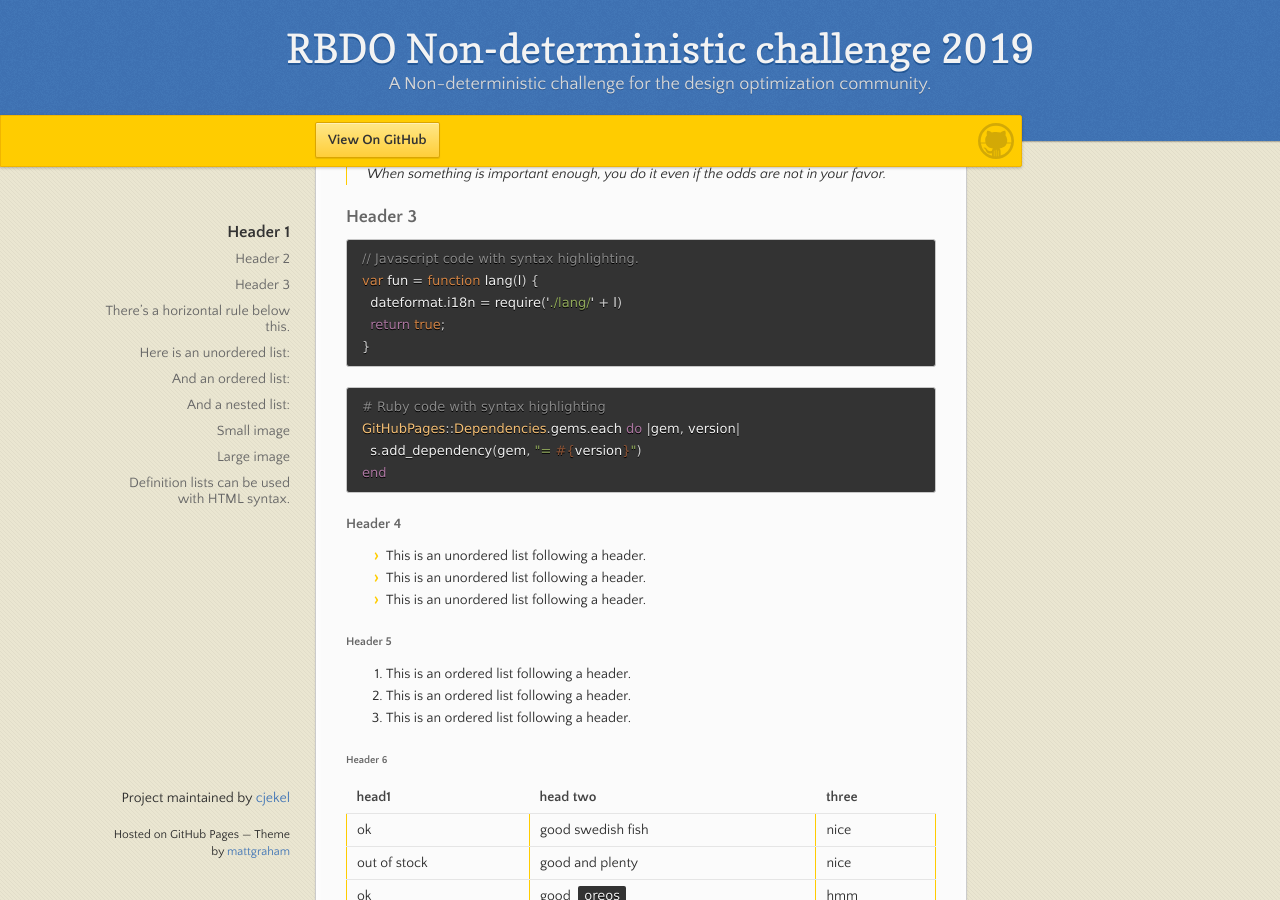
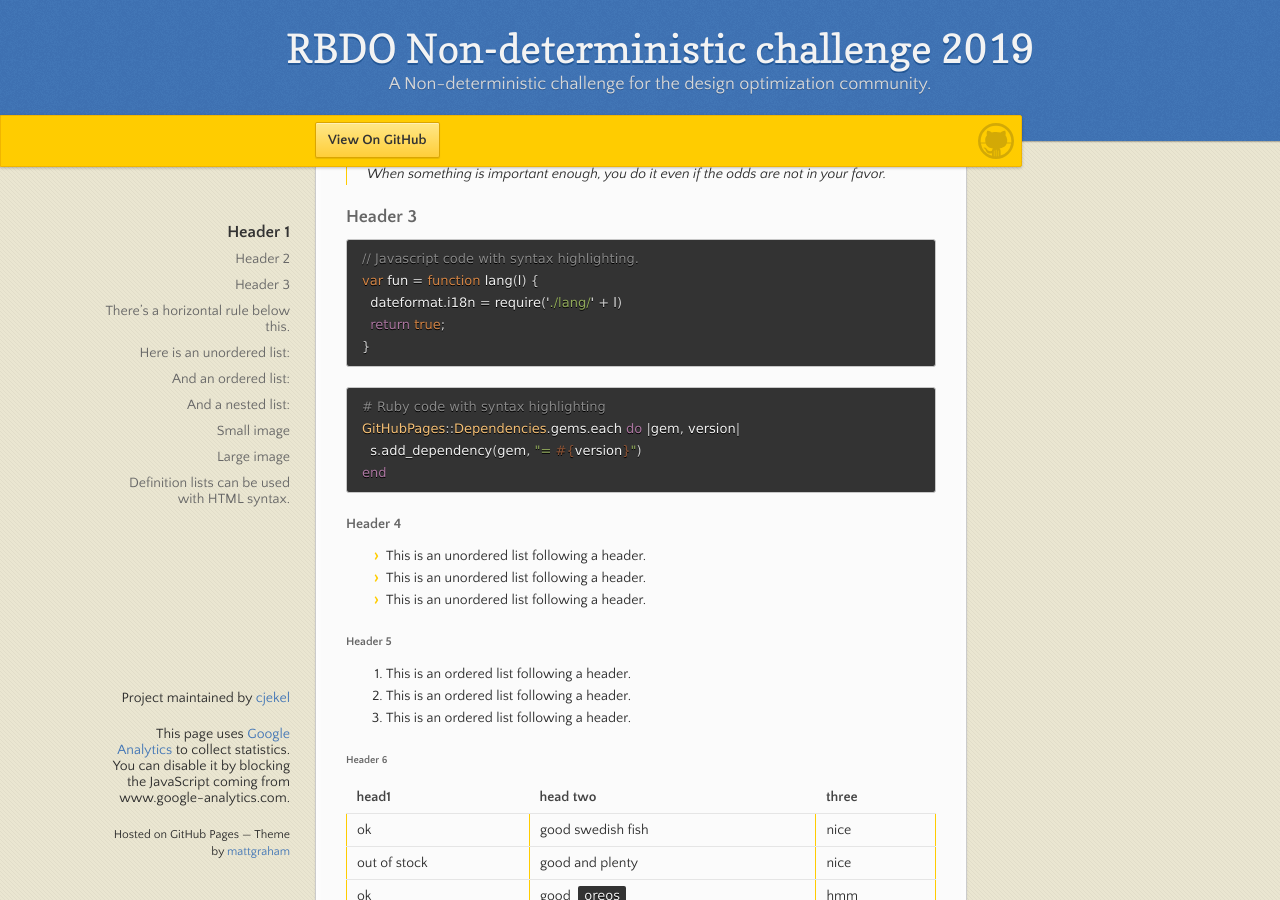
Before and after one commit to cjekel/rbdo19, a Jekyll site: the page built from index.md, in a window 1280 px wide and 900 px high, scrolled down 431 px. Built offline with Jekyll 4.4.1, drawn with Linux system fonts in a browser that asks for light colours.

Commit message:
add GA tracking warning

```diff
--- a/_layouts/default.html
+++ b/_layouts/default.html
@@ -47,6 +47,7 @@
       <footer>
         {% if site.github.is_project_page %}
           <p>Project maintained by <a href="{{ site.github.owner_url }}">{{ site.github.owner_name }}</a></p>
+          <p class="small">This page uses <a href="https://analytics.google.com/"> Google Analytics</a> to collect statistics. You can disable it by blocking the JavaScript coming from www.google-analytics.com.</p>
         {% endif %}
         <p><small>Hosted on GitHub Pages &mdash; Theme by <a href="https://twitter.com/mattgraham">mattgraham</a></small></p>
       </footer>
```
